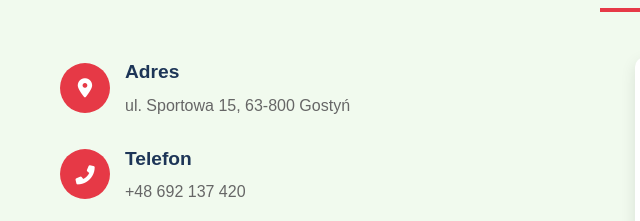
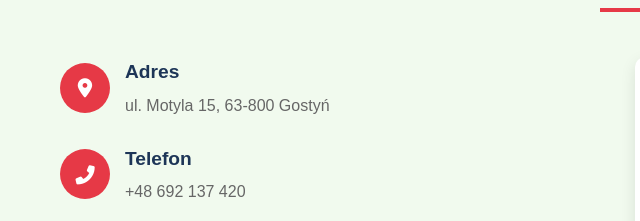
Before and after one commit to sadmeansbad/kuznia-gostyn, a plain HTML site: page index.html in a window 1280 px wide. Shown: the part 4054-4275 px from the top of the page, 0-640 px from the left. Drawn offline with Linux system fonts and the light colour scheme.

Commit message:
Update index.html

```diff
--- a/index.html
+++ b/index.html
@@ -1011,7 +1011,7 @@
                     <div class="contact-icon"><i class="fas fa-map-marker-alt"></i></div>
                     <div class="contact-text">
                         <h3>Adres</h3>
-                        <p>ul. Sportowa 15, 63-800 Gostyń</p>
+                        <p>ul. Motyla 15, 63-800 Gostyń</p>
                     </div>
                 </div>
                 <div class="contact-item">
```
